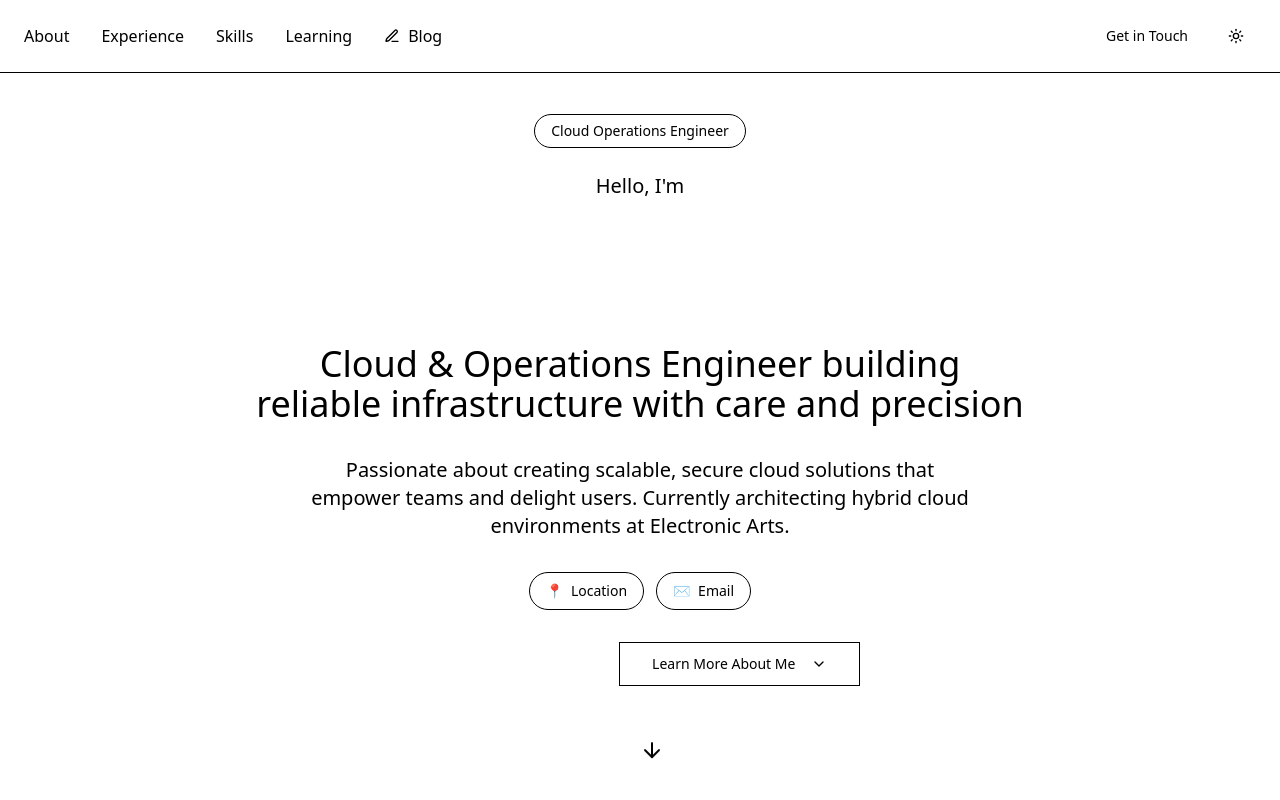
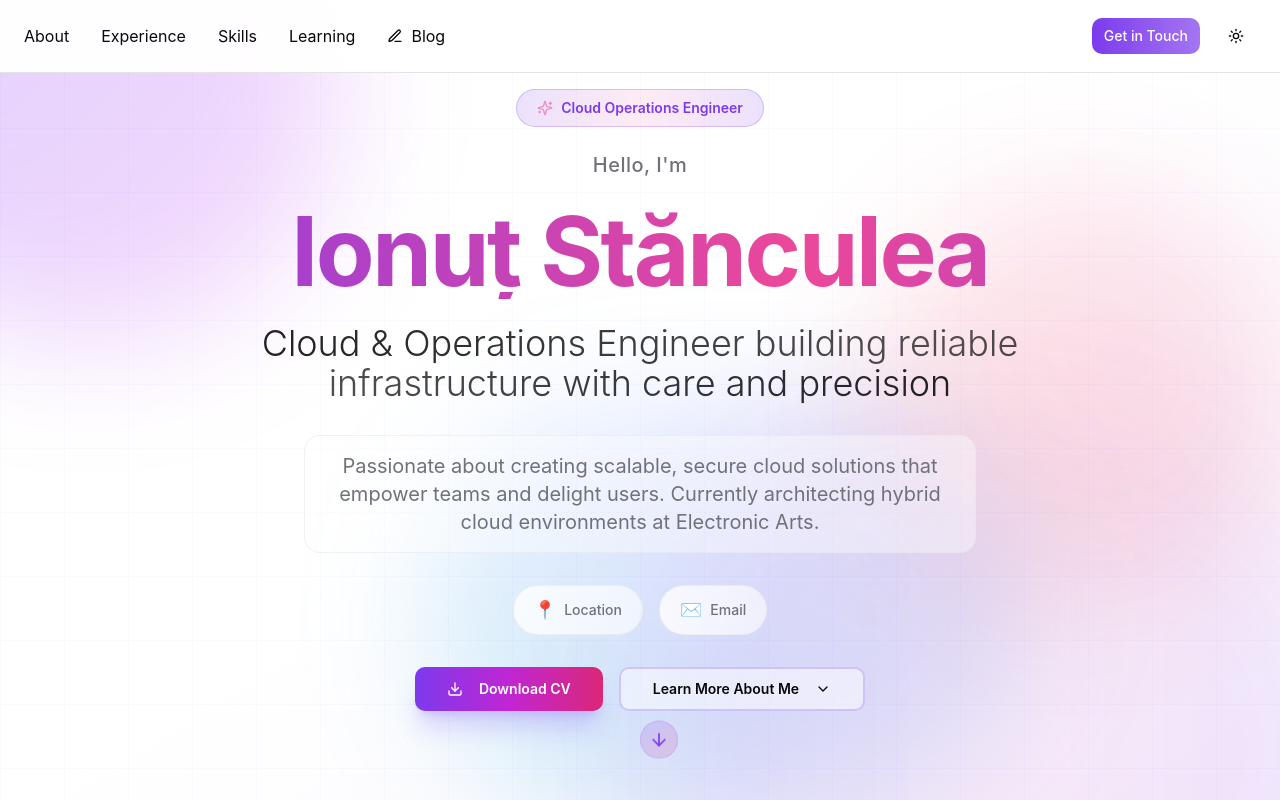
Before and after one commit to istanculea/istanculea.github.io, a React (Vite) app: page / in a window 1280 px wide. Shown: the top 800 px of the page. Built offline with nearby package versions, Linux system fonts and the light colour scheme.

Commit message:
Redesign Hero section with vibrant gradients and elegant styling
Co-authored-by: istanculea <226701336+istanculea@users.noreply.github.com>

```diff
--- a/src/components/Hero.tsx
+++ b/src/components/Hero.tsx
@@ -1,4 +1,4 @@
-import { ArrowDown, Download, ChevronDown } from "lucide-react"
+import { ArrowDown, Download, ChevronDown, Sparkles } from "lucide-react"
 import { Button } from "@/components/ui/button"
 import { useTranslation } from "react-i18next"
 
@@ -6,59 +6,74 @@ export function Hero() {
   const { t } = useTranslation()
 
   return (
-    <section id="home" className="relative min-h-screen flex items-center justify-center px-6 py-12 overflow-hidden">
-      {/* Animated gradient background orbs */}
+    <section id="home" className="relative min-h-screen flex items-center justify-center px-6 py-12 overflow-hidden bg-gradient-to-br from-background via-background to-primary/5">
+      {/* Animated mesh gradient background */}
       <div className="absolute inset-0 overflow-hidden pointer-events-none">
-        <div className="absolute top-1/4 left-1/4 w-96 h-96 bg-gradient-to-r from-primary/20 to-accent/20 rounded-full blur-3xl animate-pulse"></div>
-        <div className="absolute bottom-1/4 right-1/4 w-96 h-96 bg-gradient-to-r from-accent/20 to-primary/20 rounded-full blur-3xl animate-pulse" style={{ animationDelay: '1s' }}></div>
-        <div className="absolute top-1/2 left-1/2 transform -translate-x-1/2 -translate-y-1/2 w-[500px] h-[500px] bg-gradient-to-r from-primary/10 to-accent/10 rounded-full blur-3xl animate-pulse" style={{ animationDelay: '0.5s' }}></div>
+        {/* Main gradient orbs with vibrant colors */}
+        <div className="absolute -top-40 -left-40 w-[500px] h-[500px] bg-gradient-to-br from-violet-500/30 via-purple-500/25 to-fuchsia-500/20 rounded-full blur-3xl animate-float"></div>
+        <div className="absolute top-1/4 right-0 w-[400px] h-[400px] bg-gradient-to-bl from-pink-500/25 via-rose-500/20 to-orange-400/15 rounded-full blur-3xl animate-pulse-glow" style={{ animationDelay: '1s' }}></div>
+        <div className="absolute bottom-0 left-1/3 w-[600px] h-[400px] bg-gradient-to-tr from-cyan-500/20 via-blue-500/15 to-indigo-500/20 rounded-full blur-3xl animate-float" style={{ animationDelay: '2s' }}></div>
+        <div className="absolute top-1/2 left-1/2 transform -translate-x-1/2 -translate-y-1/2 w-[700px] h-[700px] bg-gradient-to-r from-primary/15 via-accent/10 to-primary/15 rounded-full blur-3xl animate-pulse-glow" style={{ animationDelay: '0.5s' }}></div>
+
+        {/* Subtle grid pattern overlay */}
+        <div className="absolute inset-0 bg-[linear-gradient(rgba(139,92,246,0.03)_1px,transparent_1px),linear-gradient(90deg,rgba(139,92,246,0.03)_1px,transparent_1px)] bg-[size:64px_64px]"></div>
       </div>
 
       <div className="container max-w-4xl mx-auto relative z-10">
         {/* Centered, text-focused content */}
-        <div className="text-center space-y-8 animate-fade-up">
-          <div className="space-y-6">
-            {/* Single badge */}
-            <div className="flex justify-center">
-              <span className="inline-flex items-center px-4 py-1.5 text-sm font-medium bg-gradient-to-r from-primary/10 to-accent/10 text-primary border border-primary/20 rounded-full backdrop-blur-sm">
+        <div className="text-center space-y-8">
+          <div className="space-y-6 animate-fade-up">
+            {/* Elegant badge with shimmer effect */}
+            <div className="flex justify-center" style={{ animationDelay: '0.1s' }}>
+              <span className="inline-flex items-center gap-2 px-5 py-2 text-sm font-semibold bg-gradient-to-r from-primary/15 via-accent/10 to-primary/15 text-primary border border-primary/25 rounded-full backdrop-blur-md shadow-lg shadow-primary/10 hover:shadow-xl hover:shadow-primary/20 hover:border-primary/40 transition-all duration-500 cursor-default">
+                <Sparkles className="h-4 w-4 text-accent animate-pulse" />
                 {t('hero.badge')}
               </span>
             </div>
 
-            <p className="text-xl text-muted-foreground font-medium">Hello, I'm</p>
-            <h1 className="text-6xl md:text-7xl lg:text-8xl font-bold tracking-tight bg-gradient-to-r from-primary via-accent to-primary bg-clip-text text-transparent animate-gradient">
+            <p className="text-xl text-muted-foreground font-medium tracking-wide" style={{ animationDelay: '0.2s' }}>Hello, I'm</p>
+
+            {/* Name with vibrant gradient */}
+            <h1 className="text-6xl md:text-7xl lg:text-8xl font-bold tracking-tight bg-gradient-to-r from-violet-600 via-fuchsia-500 via-pink-500 to-violet-600 bg-clip-text text-transparent animate-gradient bg-[length:200%_auto] drop-shadow-sm" style={{ animationDelay: '0.3s' }}>
               {t('hero.name')}
             </h1>
-            <h2 className="text-2xl md:text-3xl lg:text-4xl text-muted-foreground font-light max-w-3xl mx-auto">
-              {t('hero.title')}
+
+            {/* Subtitle with elegant styling */}
+            <h2 className="text-2xl md:text-3xl lg:text-4xl font-light max-w-3xl mx-auto leading-relaxed" style={{ animationDelay: '0.4s' }}>
+              <span className="bg-gradient-to-r from-foreground/90 via-foreground/70 to-foreground/90 bg-clip-text text-transparent">
+                {t('hero.title')}
+              </span>
             </h2>
           </div>
 
-          <p className="text-lg md:text-xl text-muted-foreground leading-relaxed max-w-2xl mx-auto">
-            {t('hero.description')}
-          </p>
+          {/* Description with glass effect card */}
+          <div className="animate-fade-up" style={{ animationDelay: '0.5s' }}>
+            <p className="text-lg md:text-xl text-muted-foreground leading-relaxed max-w-2xl mx-auto px-6 py-4 bg-background/40 backdrop-blur-sm rounded-2xl border border-border/50">
+              {t('hero.description')}
+            </p>
+          </div>
 
-          {/* Pill-style badges for location and email */}
-          <div className="flex flex-wrap items-center justify-center gap-3 text-sm">
-            <span className="inline-flex items-center gap-2 px-4 py-2 bg-background/50 backdrop-blur-sm border border-border rounded-full text-muted-foreground hover:border-primary/50 hover:text-foreground transition-all duration-300">
-              <span>📍</span>
-              <span>{t('hero.location')}</span>
+          {/* Pill-style badges for location and email with vibrant hover effects */}
+          <div className="flex flex-wrap items-center justify-center gap-4 text-sm animate-fade-up" style={{ animationDelay: '0.6s' }}>
+            <span className="inline-flex items-center gap-2 px-5 py-2.5 bg-gradient-to-r from-background/80 to-background/60 backdrop-blur-md border border-border/50 rounded-full text-muted-foreground hover:border-violet-500/50 hover:text-foreground hover:shadow-lg hover:shadow-violet-500/10 transition-all duration-300 cursor-default group">
+              <span className="text-lg group-hover:scale-110 transition-transform duration-300">📍</span>
+              <span className="font-medium">{t('hero.location')}</span>
             </span>
             <a
               href="mailto:stanculea.ionut.93@gmail.com"
-              className="inline-flex items-center gap-2 px-4 py-2 bg-background/50 backdrop-blur-sm border border-border rounded-full text-muted-foreground hover:border-primary/50 hover:text-primary hover:shadow-lg hover:shadow-primary/20 transition-all duration-300"
+              className="inline-flex items-center gap-2 px-5 py-2.5 bg-gradient-to-r from-background/80 to-background/60 backdrop-blur-md border border-border/50 rounded-full text-muted-foreground hover:border-pink-500/50 hover:text-primary hover:shadow-lg hover:shadow-pink-500/20 transition-all duration-300 group"
               aria-label="Contact via email"
             >
-              <span>✉️</span>
-              <span>{t('hero.email')}</span>
+              <span className="text-lg group-hover:scale-110 transition-transform duration-300">✉️</span>
+              <span className="font-medium">{t('hero.email')}</span>
             </a>
           </div>
 
-          {/* CTA Buttons */}
-          <div className="flex flex-col sm:flex-row gap-4 justify-center items-center">
+          {/* CTA Buttons with vibrant gradients */}
+          <div className="flex flex-col sm:flex-row gap-4 justify-center items-center animate-fade-up" style={{ animationDelay: '0.7s' }}>
             <Button
               size="lg"
-              className="group bg-gradient-to-r from-primary to-accent hover:from-primary/90 hover:to-accent/90 text-white shadow-lg hover:shadow-xl hover:shadow-primary/30 transition-all duration-300"
+              className="group relative bg-gradient-to-r from-violet-600 via-fuchsia-600 to-pink-600 hover:from-violet-500 hover:via-fuchsia-500 hover:to-pink-500 text-white font-semibold shadow-xl shadow-violet-500/25 hover:shadow-2xl hover:shadow-fuchsia-500/30 transition-all duration-500 hover:-translate-y-0.5 px-8"
               onClick={() => {
                 const link = document.createElement('a')
                 link.href = '/cv.pdf'
@@ -72,22 +87,24 @@ export function Hero() {
             <Button
               size="lg"
               variant="outline"
-              className="group border-primary/30 hover:bg-primary/5 hover:border-primary transition-all duration-300"
+              className="group border-2 border-violet-500/30 bg-background/50 backdrop-blur-sm hover:bg-violet-500/10 hover:border-violet-500/60 font-semibold transition-all duration-500 hover:-translate-y-0.5 px-8"
               onClick={() => {
                 const aboutSection = document.getElementById('about');
                 aboutSection?.scrollIntoView({ behavior: 'smooth' });
               }}
             >
               {t('hero.learnMore')}
-              <ChevronDown className="ml-2 h-5 w-5 transition-transform group-hover:translate-y-0.5" />
+              <ChevronDown className="ml-2 h-5 w-5 transition-transform group-hover:translate-y-1" />
             </Button>
           </div>
         </div>
       </div>
 
-      {/* Scroll indicator */}
+      {/* Scroll indicator with gradient */}
       <div className="absolute bottom-8 left-1/2 transform -translate-x-1/2 animate-bounce">
-        <ArrowDown className="h-6 w-6 text-muted-foreground" />
+        <div className="p-2 rounded-full bg-gradient-to-br from-violet-500/20 to-pink-500/20 backdrop-blur-sm border border-violet-500/20">
+          <ArrowDown className="h-5 w-5 text-violet-600 dark:text-violet-400" />
+        </div>
       </div>
     </section>
   )
--- a/src/index.css
+++ b/src/index.css
@@ -3,3 +3,147 @@
 @tailwind base;
 @tailwind components;
 @tailwind utilities;
+
+@layer base {
+  :root {
+    --background: 0 0% 100%;
+    --foreground: 240 10% 3.9%;
+    --card: 0 0% 100%;
+    --card-foreground: 240 10% 3.9%;
+    --popover: 0 0% 100%;
+    --popover-foreground: 240 10% 3.9%;
+    --primary: 262 83% 58%;
+    --primary-foreground: 0 0% 100%;
+    --primary-light: 262 83% 68%;
+    --primary-dark: 262 83% 48%;
+    --secondary: 240 4.8% 95.9%;
+    --secondary-foreground: 240 5.9% 10%;
+    --muted: 240 4.8% 95.9%;
+    --muted-foreground: 240 3.8% 46.1%;
+    --accent: 328 85% 57%;
+    --accent-foreground: 0 0% 100%;
+    --accent-light: 328 85% 67%;
+    --destructive: 0 84.2% 60.2%;
+    --destructive-foreground: 0 0% 98%;
+    --border: 240 5.9% 90%;
+    --input: 240 5.9% 90%;
+    --ring: 262 83% 58%;
+    --radius: 0.75rem;
+    --surface: 240 4.8% 98%;
+    --success: 142 76% 36%;
+    --warning: 38 92% 50%;
+  }
+
+  .dark {
+    --background: 240 10% 3.9%;
+    --foreground: 0 0% 98%;
+    --card: 240 10% 3.9%;
+    --card-foreground: 0 0% 98%;
+    --popover: 240 10% 3.9%;
+    --popover-foreground: 0 0% 98%;
+    --primary: 262 83% 63%;
+    --primary-foreground: 0 0% 100%;
+    --primary-light: 262 83% 73%;
+    --primary-dark: 262 83% 53%;
+    --secondary: 240 3.7% 15.9%;
+    --secondary-foreground: 0 0% 98%;
+    --muted: 240 3.7% 15.9%;
+    --muted-foreground: 240 5% 64.9%;
+    --accent: 328 85% 62%;
+    --accent-foreground: 0 0% 100%;
+    --accent-light: 328 85% 72%;
+    --destructive: 0 62.8% 30.6%;
+    --destructive-foreground: 0 0% 98%;
+    --border: 240 3.7% 15.9%;
+    --input: 240 3.7% 15.9%;
+    --ring: 262 83% 63%;
+    --surface: 240 5% 8%;
+    --success: 142 70% 45%;
+    --warning: 38 92% 50%;
+  }
+}
+
+@layer base {
+  * {
+    @apply border-border;
+  }
+
+  body {
+    @apply bg-background text-foreground font-inter antialiased;
+  }
+}
+
+/* Custom animations for the Hero section */
+@keyframes gradient-shift {
+  0%, 100% {
+    background-position: 0% 50%;
+  }
+  50% {
+    background-position: 100% 50%;
+  }
+}
+
+@keyframes float {
+  0%, 100% {
+    transform: translateY(0px) rotate(0deg);
+  }
+  33% {
+    transform: translateY(-15px) rotate(2deg);
+  }
+  66% {
+    transform: translateY(10px) rotate(-1deg);
+  }
+}
+
+@keyframes pulse-glow {
+  0%, 100% {
+    opacity: 0.4;
+    transform: scale(1);
+  }
+  50% {
+    opacity: 0.7;
+    transform: scale(1.05);
+  }
+}
+
+@keyframes fade-up {
+  from {
+    opacity: 0;
+    transform: translateY(30px);
+  }
+  to {
+    opacity: 1;
+    transform: translateY(0);
+  }
+}
+
+@keyframes shimmer {
+  0% {
+    background-position: -200% center;
+  }
+  100% {
+    background-position: 200% center;
+  }
+}
+
+.animate-gradient {
+  background-size: 200% 200%;
+  animation: gradient-shift 6s ease infinite;
+}
+
+.animate-float {
+  animation: float 8s ease-in-out infinite;
+}
+
+.animate-pulse-glow {
+  animation: pulse-glow 4s ease-in-out infinite;
+}
+
+.animate-fade-up {
+  animation: fade-up 0.8s ease-out forwards;
+}
+
+.animate-shimmer {
+  background-size: 200% auto;
+  animation: shimmer 3s linear infinite;
+}
```
